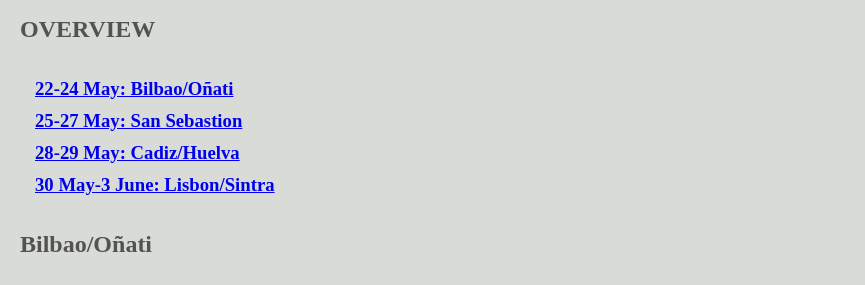
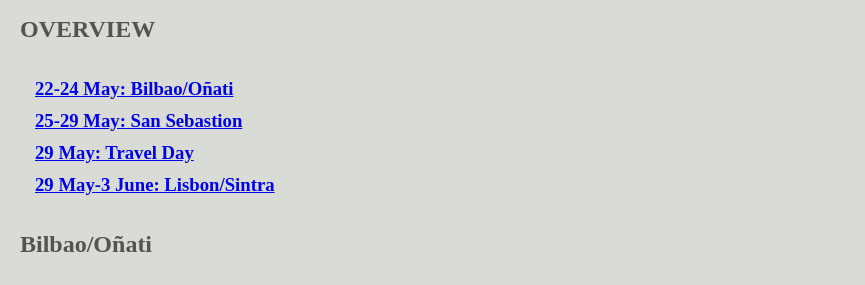
Before and after one commit to Jeffreydne/iberia25, a plain HTML site: page index.html in a window 1280 px wide. Shown: the part 123-408 px from the top of the page, 0-865 px from the left. Drawn offline with Linux system fonts and the light colour scheme; grey boxes are pictures that could not be loaded.

Commit message:
change overview

```diff
--- a/index.html
+++ b/index.html
@@ -14,9 +14,9 @@
         <h2>OVERVIEW</h2>
         <img src="images/iberia.png" class="wideLndscp">
         <h3><a href="#bilbao">22-24 May: Bilbao/Oñati</a></h3>
-        <h3><a href="#sebastion">25-27 May: San Sebastion</a></h3>
-        <h3><a href="#cadiz">28-29 May: Cadiz/Huelva</a></h3>
-        <h3><a href="#lisbon">30 May-3 June: Lisbon/Sintra</a></h3>
+        <h3><a href="#sebastion">25-29 May: San Sebastion</a></h3>
+        <h3><a href="#sebastion">29 May: Travel Day</a></h3>
+        <h3><a href="#lisbon">29 May-3 June: Lisbon/Sintra</a></h3>
     </div>
     <div>
         <h2 id="bilbao">Bilbao/Oñati</h2>
```
